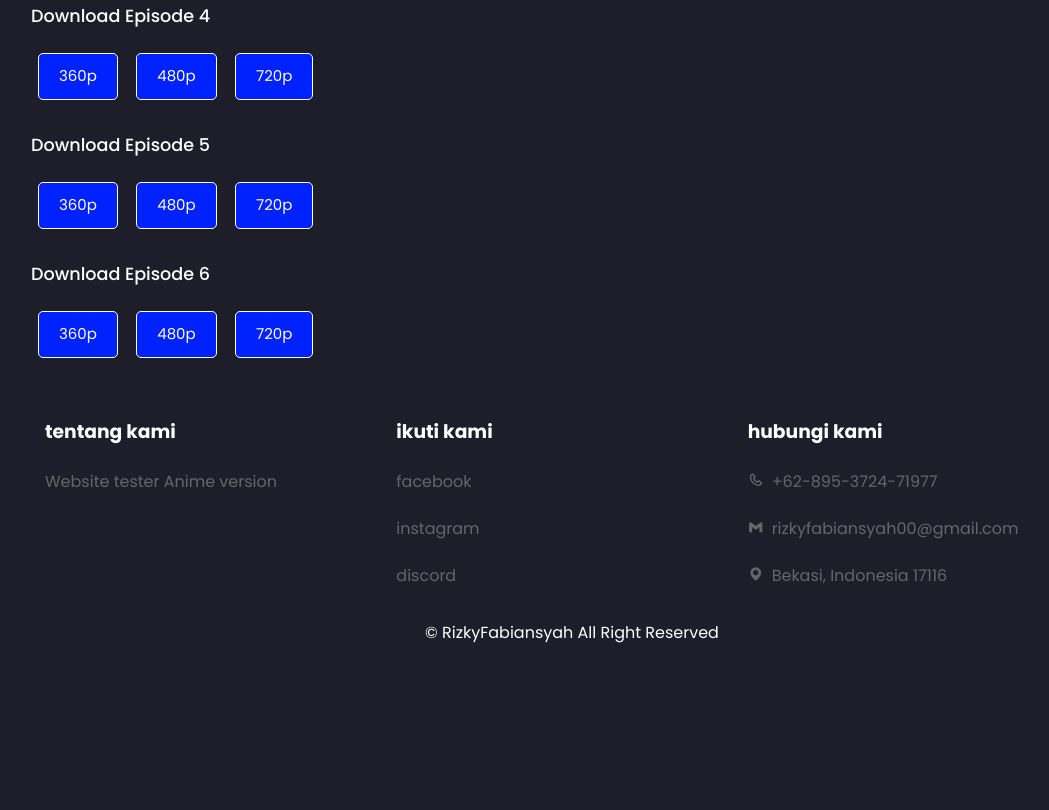
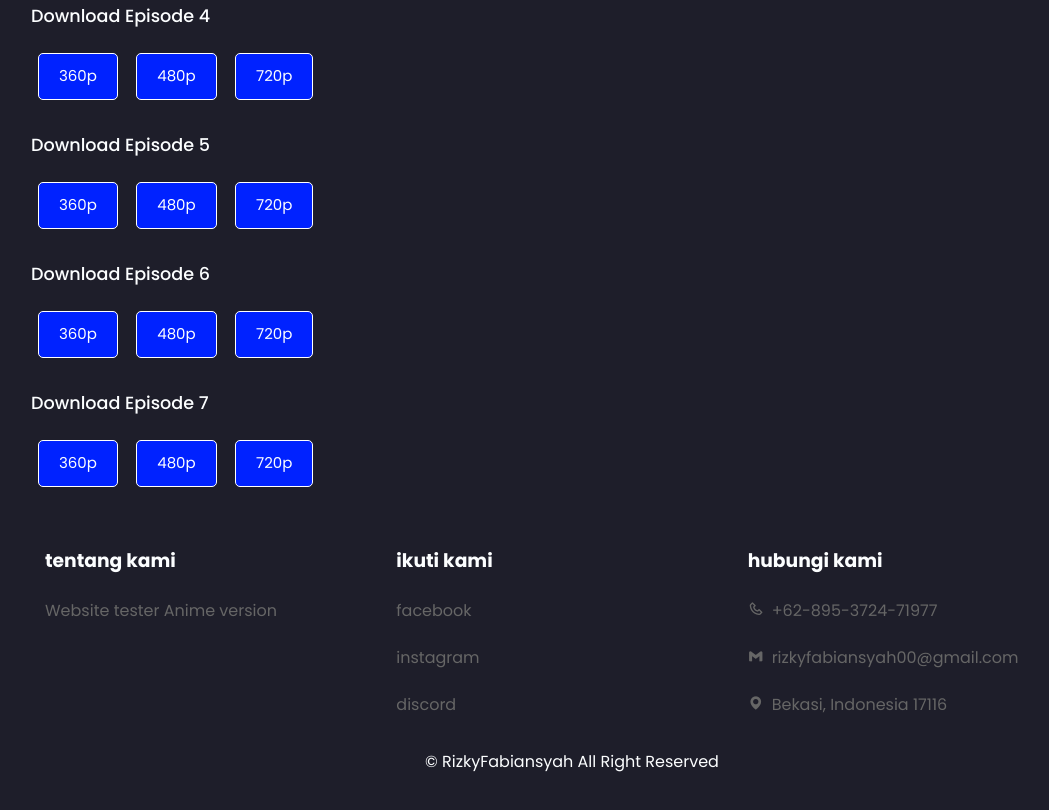
Before and after one commit to InXPabian/AnimeKu, a plain HTML site: page otonari.html in a window 1280 px wide. Shown: the part 1917-2727 px from the top of the page, without its empty margins (75-1124 px from the left). Before the commit the page ends 2614 px from the top, so only its background shows below. Drawn offline with nearby package versions, Linux system fonts and the light colour scheme.

Commit message:
Update otonari.html

```diff
--- a/otonari.html
+++ b/otonari.html
@@ -171,6 +171,16 @@
           <a href="https://hidupsuccess.com/?r=aHR0cHM6Ly93d3c1MC56aXBweXNoYXJlLmNvbS92L2JHM01Lb1hEL2ZpbGUuaHRtbA==" class="eps-btn">480p</a>
           <a href="https://hidupsuccess.com/?r=aHR0cHM6Ly93d3cxMTIuemlwcHlzaGFyZS5jb20vdi9jRDNheGpzeS9maWxlLmh0bWw=" class="eps-btn">720p</a>
         </div>
+    <div class="about-movie container">
+        <h4>Download Episode 7</h4>
+        </div>
+
+        <!---Per Episode-->
+        <div class="episode container">
+          <a href="https://hidupsuccess.com/?r=aHR0cHM6Ly93d3cyMi56aXBweXNoYXJlLmNvbS92L2lVTkp2eU9wL2ZpbGUuaHRtbA==" class="eps-btn">360p</a>
+          <a href="https://hidupsuccess.com/?r=aHR0cHM6Ly93d3cxMDEuemlwcHlzaGFyZS5jb20vdi94d3N1RktPTy9maWxlLmh0bWw=" class="eps-btn">480p</a>
+          <a href="https://hidupsuccess.com/?r=aHR0cHM6Ly93d3c3OC56aXBweXNoYXJlLmNvbS92L0hoYVZNR2ljL2ZpbGUuaHRtbA==" class="eps-btn">720p</a>
+        </div>
         </div>
     </div>
 
```
